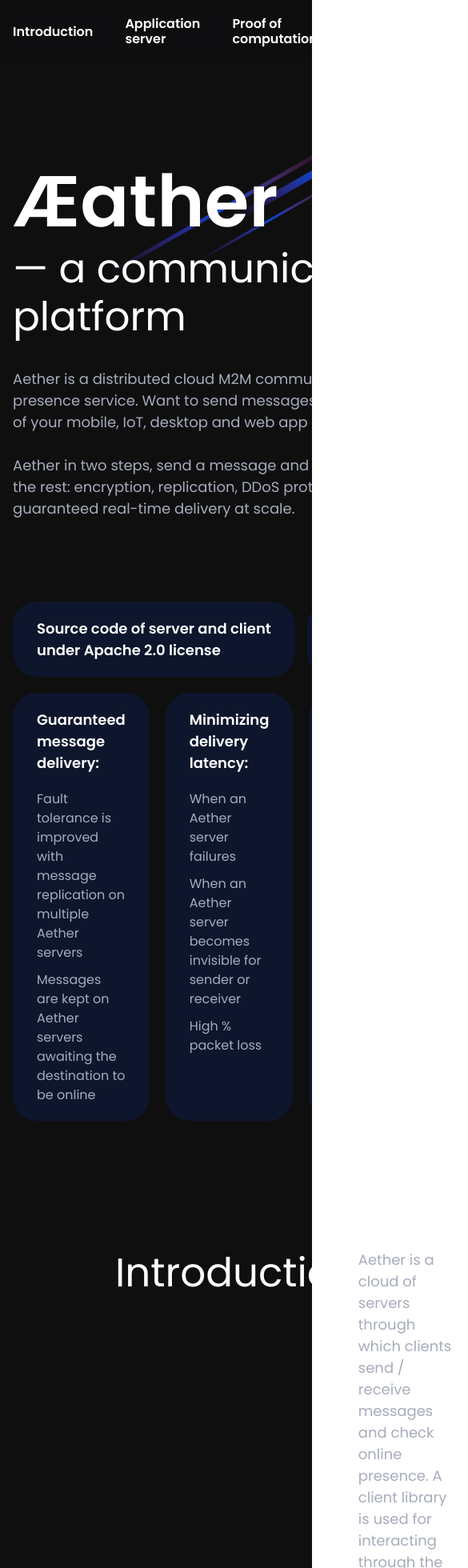
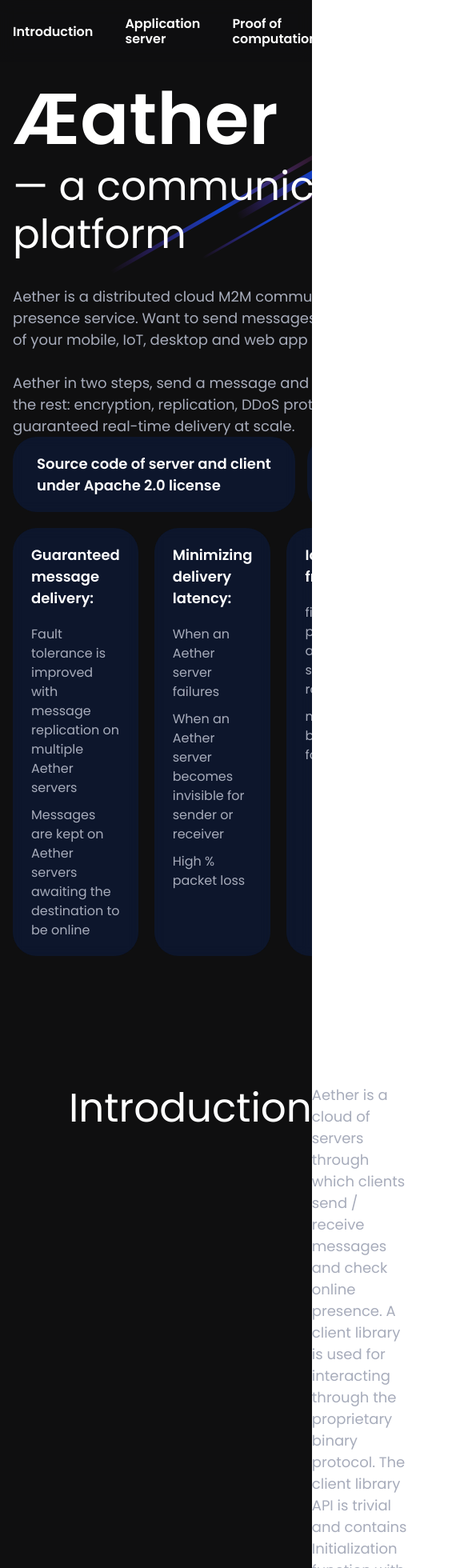
Before and after one commit to Benzopil/aeather, a React (Create React App) app in the folder client/: page / in a window 390 px wide. Shown: the top 1960 px of the page at 80% size, 585 px wide, since content can reach past the window. Built offline with nearby package versions, Linux system fonts and the light colour scheme.

Commit message:
адаптив до md

```diff
--- a/client/src/components/pages/mainPage/mainPage.scss
+++ b/client/src/components/pages/mainPage/mainPage.scss
@@ -1,3 +1,5 @@
+@import '../../../style/_mixins';
+
 .main {
     &-start {
         padding: 2.6rem 0 6rem;
@@ -9,6 +11,11 @@
             grid-template-columns: 56.6rem 65.6rem;
             grid-gap: 18rem;
             position: relative;
+
+            @include respond(md) {
+                grid-template-columns: 56.6rem auto;
+                grid-gap: 5rem;
+            }
 
             &>*:not(.icon-bg) {
                 position: relative;
@@ -67,6 +74,10 @@
                 background: rgba(13, 68, 206, 0.15);
                 backdrop-filter: blur(7px);
                 border-radius: 30px;
+
+                @include respond(md) {
+                    padding: 2rem 2.3rem;
+                }
             }
 
             &-name {
@@ -139,6 +150,10 @@
             position: relative;
             overflow: hidden;
 
+            @include respond(md) {
+                padding: 6rem 9rem;
+            }
+
             &.react-tabs__tab-panel--selected {
                 display: flex;
             }
@@ -149,6 +164,11 @@
                 color: #A7ACBB;
                 position: relative;
                 z-index: 1;
+
+                @include respond(md) {
+                    font-size: 1.6rem;
+                    line-height: 2.4rem;
+                }
             }
 
             &-img {
@@ -190,6 +210,10 @@
                         bottom: -12.5rem;
                         left: auto;
                         top: auto;
+
+                        @include respond(md) {
+                            right: 0;
+                        }
                     }
                 }
             }
@@ -247,6 +271,10 @@
                 width: 58rem;
                 right: 0;
                 bottom: -5.5rem;
+
+                @include respond(md) {
+                    right: 5rem;
+                }
             }
         }
 
@@ -266,6 +294,11 @@
             display: grid;
             grid-template-columns: 43.5% auto;
             grid-gap: 9.4rem;
+
+            @include respond(md) {
+                grid-template-columns: 40% auto;
+                grid-gap: 5rem;
+            }
         }
 
         &__text {
--- a/client/src/style/_base.scss
+++ b/client/src/style/_base.scss
@@ -200,4 +200,9 @@
 .--narrow {
     padding-left: 12.8rem;
     padding-right: 12.8rem;
+
+    @include respond(md) {
+        padding-left: 7rem;
+        padding-right: 7rem;
+    }
 }
```
